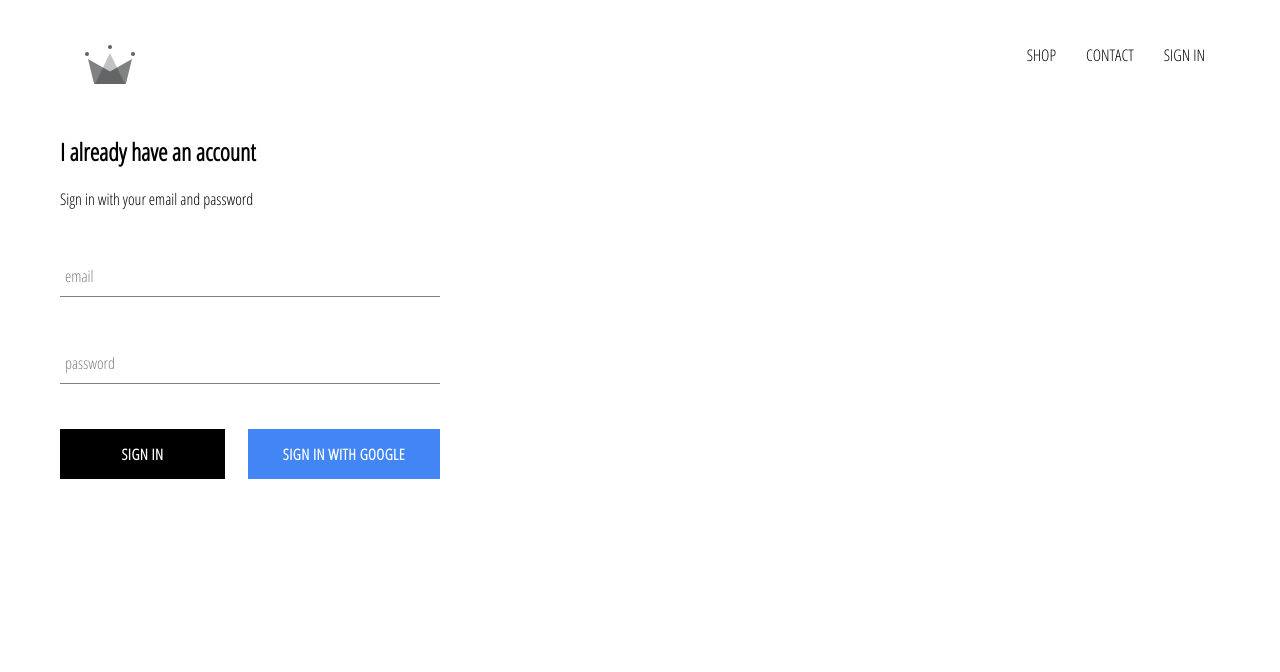
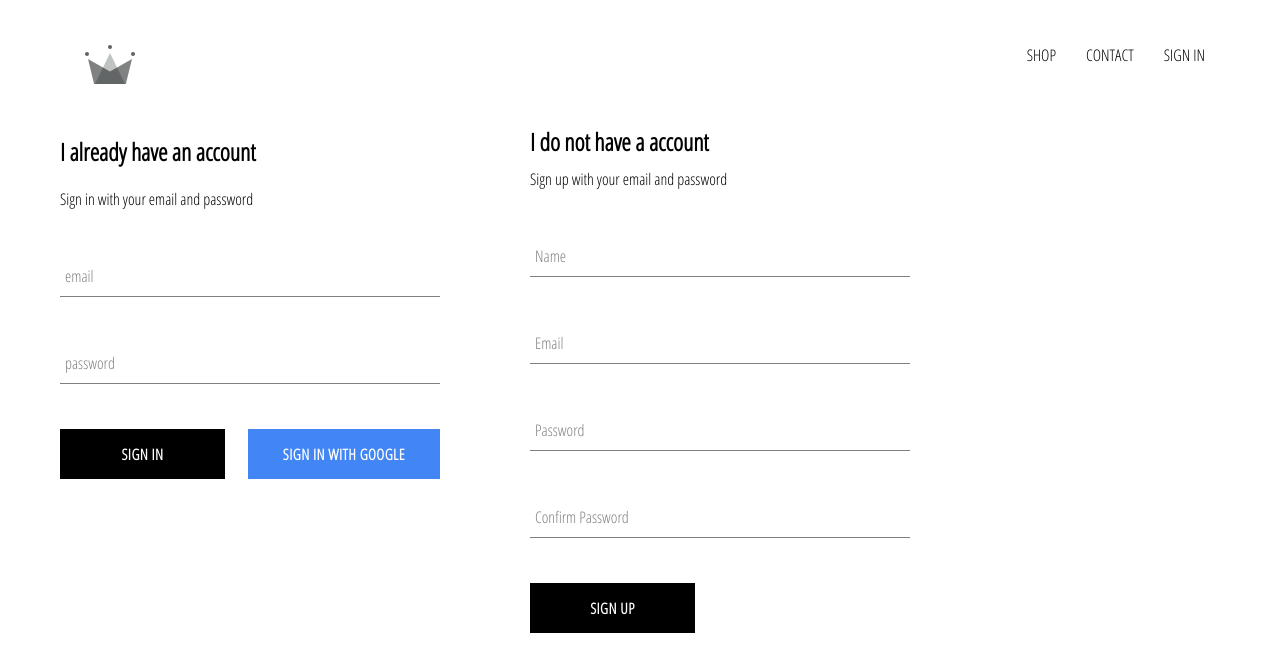
Before and after one commit to subhashish12/anime-xd, a React (Create React App) app: page /signin in a window 1280 px wide. Shown: the top 672 px of the page. Built offline with nearby package versions, Linux system fonts and the light colour scheme; no server answers.

Commit message:
complete signup and sign in

```diff
--- a/src/App.js
+++ b/src/App.js
@@ -31,7 +31,7 @@
             }
           })
         });
-
+        console.log('state change', this.state)
       }else{
         this.setState({
           currentuser : userAuth
--- /dev/null
+++ b/src/Components/sign-up/sign-up.component.jsx
@@ -0,0 +1,93 @@
+import React from 'react';
+import FormInput from '../form-input/form-input.component';
+import CustomButton from '../custom-button/custom-button.component';
+import { auth, createUserProfileDocument } from '../../firebase/firebase.utils';
+import './sign-up.styles.scss';
+
+class SignUp extends React.Component{
+  constructor(){
+    super();
+    this.state = {
+      displayName: '',
+      email: '',
+      password: '',
+      confirmPassword: ''
+    }
+  }
+
+  handleSubmit =async event=>{
+    event.preventDefault();
+    const { email, displayName, password, confirmPassword } = this.state;
+    if(password !== confirmPassword){
+      alert('password does not match');
+      return;
+    }
+    try{
+      const { user } = await auth.createUserWithEmailAndPassword(email, password);
+      await createUserProfileDocument(user, { displayName });
+      this.setState({
+        displayName: '',
+        email: '',
+        password: '',
+        confirmPassword: ''
+      })
+    }catch(err){
+      console.log(err)
+    }
+
+  }
+
+  handleChange = event=>{
+    const { name, value} = event.target;
+    this.setState({ [name]: value });
+  }
+
+  render(){
+    const { email, displayName, password, confirmPassword } = this.state;
+    return (
+      <div className="sign-up">
+        <h2 className="title"> I do not have a account</h2>
+        <span>Sign up with your email and password</span>
+        <form className="sign-up-form" onSubmit={this.handleSubmit}>
+        <FormInput
+          type="text"
+          name="displayName"
+          value= {displayName}
+          onChange={ this.handleChange}
+          label='Name'
+          required
+          />
+          <FormInput
+          type="email"
+          name="email"
+          value= {email}
+          onChange={ this.handleChange}
+          label='Email'
+          required
+          />
+          <FormInput
+          type="password"
+          name="password"
+          value= {password}
+          onChange={ this.handleChange}
+          label='Password'
+          required
+          />
+          <FormInput
+          type="password"
+          name="confirmPassword"
+          value= {confirmPassword}
+          onChange={ this.handleChange}
+          label='Confirm Password'
+          required
+          />
+          <CustomButton type="submit">Sign Up</CustomButton>
+        </form>
+      </div>
+    )
+  }
+
+
+}
+
+export default SignUp;
--- /dev/null
+++ b/src/Components/sign-up/sign-up.styles.scss
@@ -0,0 +1,9 @@
+.sign-up{
+  display: flex;
+  flex-direction: column;
+  width: 380px;
+
+  .title{
+    margin: 10px 0;
+  }
+}
--- a/src/pages/sign-in-and-sign-up/sign-on-and -sign-up.styles.scss
+++ b/src/pages/sign-in-and-sign-up/sign-on-and -sign-up.styles.scss
@@ -0,0 +1,6 @@
+.sign-in-and-sign-up{
+  width: 850px;
+  display: flex;
+  justify-content: space-between;
+  margin: 30px auth;
+}
--- a/src/pages/sign-in-and-sign-up/sign-on-and-sign-up.component.jsx
+++ b/src/pages/sign-in-and-sign-up/sign-on-and-sign-up.component.jsx
@@ -1,10 +1,12 @@
 import React from 'react';
 import './sign-on-and -sign-up.styles.scss';
 import SignIn from '../../Components/sign-in/sign-in.component';
+import SignUp from '../../Components/sign-up/sign-up.component';
 
 const SignInAndSignUpPage = ()=>(
   <div className="sign-in-and-sign-up">
     <SignIn />
+    <SignUp></SignUp>
   </div>
 );
 
```
